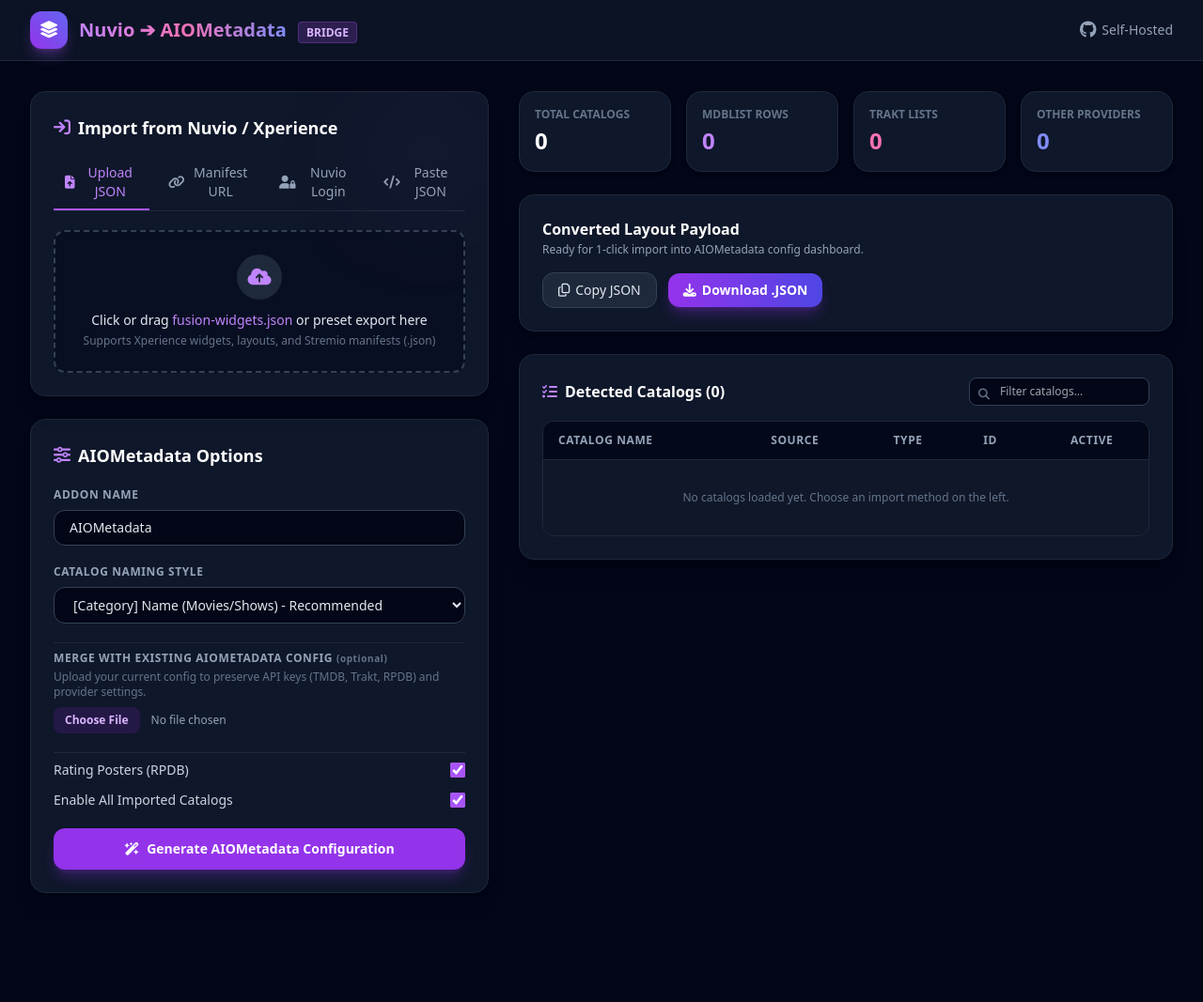
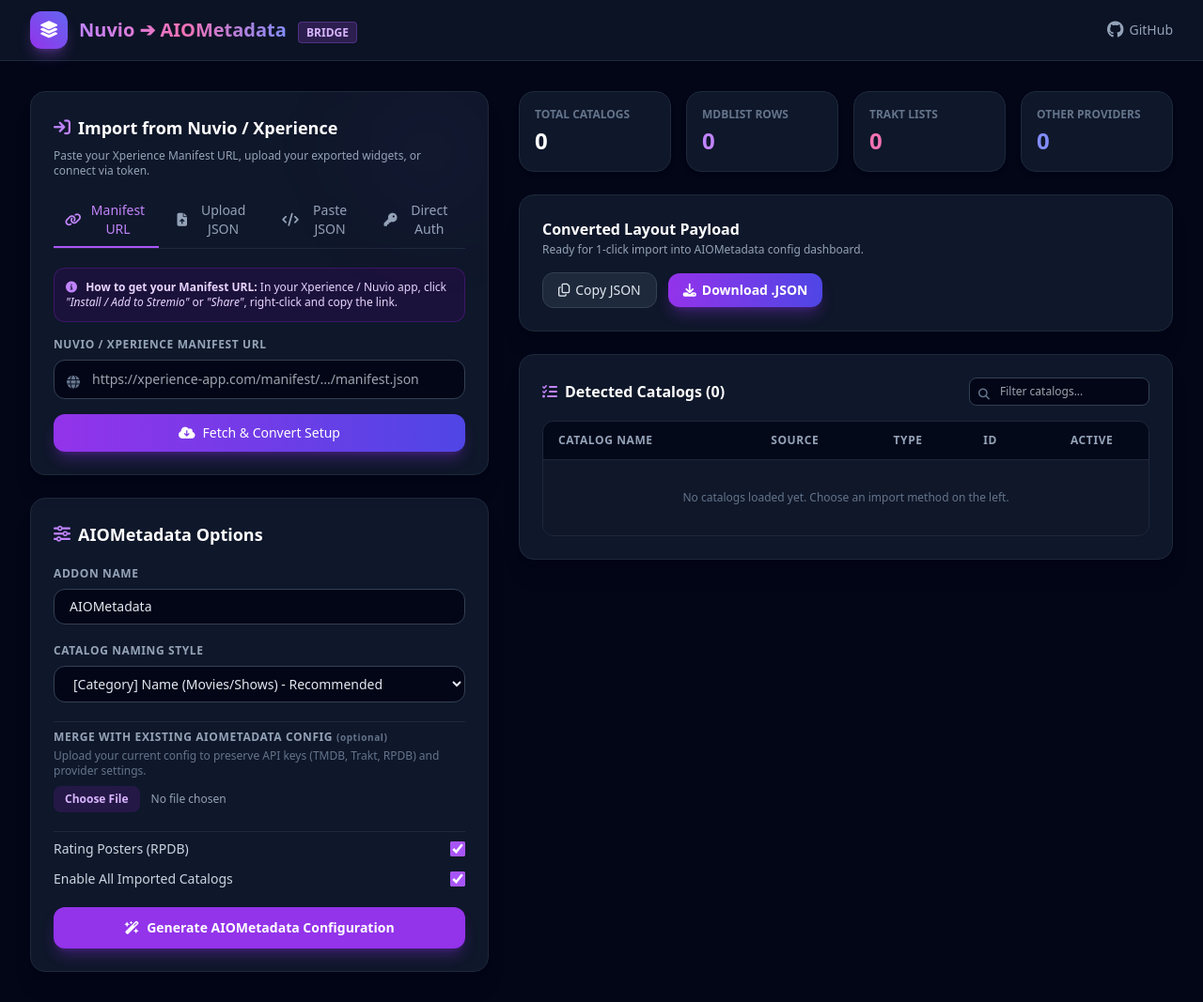
Before and after one commit to mckenna654/nuvio2fusion, a FastAPI app: page / in a window 1280 px wide. Shown: the whole page at 94% size. Before the commit the page ends 951 px from the top, so only its background shows below. Run offline with FastAPI, Linux system fonts and the light colour scheme; some libraries are stand-ins or nearby versions.

Commit message:
fix: sanitize hostname queries and streamline manifest URL and token ingest

```diff
--- a/app/static/js/app.js
+++ b/app/static/js/app.js
@@ -123,31 +123,35 @@ async function fetchManifest() {
   }
 }
 
-// Login Nuvio
-async function loginNuvio() {
-  const email = document.getElementById('nuvioEmail').value.trim();
-  const password = document.getElementById('nuvioPassword').value;
-
-  if (!email || !password) {
-    showToast('Please enter Nuvio email and password', 'error');
+// Fetch via Token
+async function fetchViaToken() {
+  const token = document.getElementById('nuvioToken').value.trim();
+  if (!token) {
+    showToast('Please enter your session token', 'error');
     return;
   }
 
-  showToast('Connecting to Nuvio account...', 'info');
+  showToast('Connecting via token...', 'info');
   try {
-    const res = await fetch('/api/nuvio/login', {
+    const res = await fetch('/api/nuvio/token', {
       method: 'POST',
       headers: { 'Content-Type': 'application/json' },
       body: JSON.stringify({
-        email,
-        password,
+        token,
         addon_name: document.getElementById('optAddonName').value.trim() || 'AIOMetadata',
         prefix_mode: document.getElementById('optPrefixMode').value
       })
     });
 
     const data = await res.json();
-    if (!res.ok) throw new Error(data.detail || 'Failed to login to Nuvio');
+    if (!res.ok) throw new Error(data.detail || 'Failed to authenticate via token');
+
+    updateResults(data);
+    showToast(`Loaded ${data.totalCatalogs} catalogs!`, 'success');
+  } catch (err) {
+    showToast(err.message, 'error');
+  }
+}
 
     updateResults(data);
     showToast(`Successfully pulled ${data.totalCatalogs} catalogs from Nuvio!`, 'success');
--- a/app/templates/index.html
+++ b/app/templates/index.html
@@ -48,9 +48,9 @@
         </div>
       </div>
       <div class="flex items-center space-x-4">
-        <a href="https://github.com" target="_blank" class="text-slate-400 hover:text-slate-200 transition text-sm flex items-center space-x-1.5">
+        <a href="https://github.com/mckenna654/xp2aiom" target="_blank" class="text-slate-400 hover:text-slate-200 transition text-sm flex items-center space-x-1.5">
           <i class="fa-brands fa-github text-lg"></i>
-          <span class="hidden sm:inline">Self-Hosted</span>
+          <span class="hidden sm:inline">GitHub</span>
         </a>
       </div>
     </div>
@@ -67,75 +67,64 @@
         <div class="bg-slate-900 border border-slate-800 rounded-2xl p-6 shadow-xl relative overflow-hidden">
           <div class="absolute top-0 right-0 w-32 h-32 bg-purple-500/5 rounded-full blur-3xl pointer-events-none"></div>
 
-          <h2 class="text-lg font-semibold text-white mb-4 flex items-center space-x-2">
+          <h2 class="text-lg font-semibold text-white mb-2 flex items-center space-x-2">
             <i class="fa-solid fa-arrow-right-to-bracket text-purple-400"></i>
             <span>Import from Nuvio / Xperience</span>
           </h2>
+          <p class="text-xs text-slate-400 mb-4">Paste your Xperience Manifest URL, upload your exported widgets, or connect via token.</p>
 
           <!-- Tabs -->
           <div class="flex border-b border-slate-800 mb-5 space-x-2 overflow-x-auto" id="inputTabs">
-            <button onclick="switchTab('tab-upload')" id="btn-tab-upload" class="tab-btn active px-3 py-2 text-sm font-medium border-b-2 border-purple-500 text-purple-400 flex items-center space-x-2">
-              <i class="fa-solid fa-file-arrow-up"></i>
-              <span>Upload JSON</span>
-            </button>
-            <button onclick="switchTab('tab-manifest')" id="btn-tab-manifest" class="tab-btn px-3 py-2 text-sm font-medium border-b-2 border-transparent text-slate-400 hover:text-slate-200 flex items-center space-x-2">
+            <button onclick="switchTab('tab-manifest')" id="btn-tab-manifest" class="tab-btn active px-3 py-2 text-sm font-medium border-b-2 border-purple-500 text-purple-400 flex items-center space-x-2">
               <i class="fa-solid fa-link"></i>
               <span>Manifest URL</span>
             </button>
-            <button onclick="switchTab('tab-login')" id="btn-tab-login" class="tab-btn px-3 py-2 text-sm font-medium border-b-2 border-transparent text-slate-400 hover:text-slate-200 flex items-center space-x-2">
-              <i class="fa-solid fa-user-lock"></i>
-              <span>Nuvio Login</span>
+            <button onclick="switchTab('tab-upload')" id="btn-tab-upload" class="tab-btn px-3 py-2 text-sm font-medium border-b-2 border-transparent text-slate-400 hover:text-slate-200 flex items-center space-x-2">
+              <i class="fa-solid fa-file-arrow-up"></i>
+              <span>Upload JSON</span>
             </button>
             <button onclick="switchTab('tab-paste')" id="btn-tab-paste" class="tab-btn px-3 py-2 text-sm font-medium border-b-2 border-transparent text-slate-400 hover:text-slate-200 flex items-center space-x-2">
               <i class="fa-solid fa-code"></i>
               <span>Paste JSON</span>
             </button>
+            <button onclick="switchTab('tab-login')" id="btn-tab-login" class="tab-btn px-3 py-2 text-sm font-medium border-b-2 border-transparent text-slate-400 hover:text-slate-200 flex items-center space-x-2">
+              <i class="fa-solid fa-key"></i>
+              <span>Direct Auth</span>
+            </button>
           </div>
 
-          <!-- Tab 1: Upload File -->
-          <div id="tab-upload" class="tab-content space-y-4">
+          <!-- Tab 1: Manifest URL (Default & Recommended) -->
+          <div id="tab-manifest" class="tab-content space-y-4">
+            <div class="p-3 bg-purple-950/30 border border-purple-800/40 rounded-xl text-xs text-purple-200">
+              <i class="fa-solid fa-circle-info text-purple-400 mr-1.5"></i>
+              <strong>How to get your Manifest URL:</strong> In your Xperience / Nuvio app, click <em>"Install / Add to Stremio"</em> or <em>"Share"</em>, right-click and copy the link.
+            </div>
+            <div>
+              <label class="block text-xs font-semibold text-slate-400 uppercase tracking-wider mb-2">Nuvio / Xperience Manifest URL</label>
+              <div class="relative">
+                <input type="text" id="manifestUrl" placeholder="https://xperience-app.com/manifest/.../manifest.json" class="w-full bg-slate-950 border border-slate-700 rounded-xl px-4 py-2.5 text-sm text-slate-200 focus:outline-none focus:border-purple-500 transition pl-10">
+                <i class="fa-solid fa-globe absolute left-3.5 top-3.5 text-slate-500 text-sm"></i>
+              </div>
+            </div>
+            <button onclick="fetchManifest()" class="w-full py-2.5 bg-gradient-to-r from-purple-600 to-indigo-600 hover:from-purple-500 hover:to-indigo-500 text-white font-medium text-sm rounded-xl shadow-lg shadow-purple-600/30 transition flex items-center justify-center space-x-2">
+              <i class="fa-solid fa-cloud-arrow-down"></i>
+              <span>Fetch & Convert Setup</span>
+            </button>
+          </div>
+
+          <!-- Tab 2: Upload File -->
+          <div id="tab-upload" class="tab-content hidden space-y-4">
             <div id="dropZone" class="border-2 border-dashed border-slate-700 hover:border-purple-500/60 rounded-xl p-6 text-center cursor-pointer transition bg-slate-950/40 group">
               <input type="file" id="fileInput" accept=".json" class="hidden" onchange="handleFileSelected(event)">
               <div class="w-12 h-12 mx-auto rounded-full bg-slate-800 group-hover:bg-purple-900/30 flex items-center justify-center text-purple-400 mb-3 transition">
                 <i class="fa-solid fa-cloud-arrow-up text-xl"></i>
               </div>
-              <p class="text-sm font-medium text-slate-200" id="fileStatusText">Click or drag <span class="text-purple-400">fusion-widgets.json</span> or preset export here</p>
+              <p class="text-sm font-medium text-slate-200" id="fileStatusText">Click or drag <span class="text-purple-400">fusion-widgets.json</span> or export file here</p>
               <p class="text-xs text-slate-500 mt-1">Supports Xperience widgets, layouts, and Stremio manifests (.json)</p>
             </div>
           </div>
 
-          <!-- Tab 2: Manifest URL -->
-          <div id="tab-manifest" class="tab-content hidden space-y-4">
-            <div>
-              <label class="block text-xs font-semibold text-slate-400 uppercase tracking-wider mb-2">Nuvio / Xperience Manifest URL</label>
-              <div class="relative">
-                <input type="url" id="manifestUrl" placeholder="https://xperience-app.com/manifest/.../manifest.json" class="w-full bg-slate-950 border border-slate-700 rounded-xl px-4 py-2.5 text-sm text-slate-200 focus:outline-none focus:border-purple-500 transition pl-10">
-                <i class="fa-solid fa-globe absolute left-3.5 top-3.5 text-slate-500 text-sm"></i>
-              </div>
-            </div>
-            <button onclick="fetchManifest()" class="w-full py-2.5 bg-gradient-to-r from-purple-600 to-indigo-600 hover:from-purple-500 hover:to-indigo-500 text-white font-medium text-sm rounded-xl shadow-lg shadow-purple-600/30 transition flex items-center justify-center space-x-2">
-              <i class="fa-solid fa-cloud-arrow-down"></i>
-              <span>Fetch & Convert Manifest</span>
-            </button>
-          </div>
-
-          <!-- Tab 3: Login -->
-          <div id="tab-login" class="tab-content hidden space-y-4">
-            <div>
-              <label class="block text-xs font-semibold text-slate-400 uppercase tracking-wider mb-2">Nuvio Email</label>
-              <input type="email" id="nuvioEmail" placeholder="your@email.com" class="w-full bg-slate-950 border border-slate-700 rounded-xl px-4 py-2.5 text-sm text-slate-200 focus:outline-none focus:border-purple-500 transition">
-            </div>
-            <div>
-              <label class="block text-xs font-semibold text-slate-400 uppercase tracking-wider mb-2">Password</label>
-              <input type="password" id="nuvioPassword" placeholder="••••••••" class="w-full bg-slate-950 border border-slate-700 rounded-xl px-4 py-2.5 text-sm text-slate-200 focus:outline-none focus:border-purple-500 transition">
-            </div>
-            <button onclick="loginNuvio()" class="w-full py-2.5 bg-gradient-to-r from-purple-600 to-indigo-600 hover:from-purple-500 hover:to-indigo-500 text-white font-medium text-sm rounded-xl shadow-lg shadow-purple-600/30 transition flex items-center justify-center space-x-2">
-              <i class="fa-solid fa-plug"></i>
-              <span>Connect & Pull Setup</span>
-            </button>
-          </div>
-
-          <!-- Tab 4: Raw Paste -->
+          <!-- Tab 3: Raw Paste -->
           <div id="tab-paste" class="tab-content hidden space-y-4">
             <div>
               <label class="block text-xs font-semibold text-slate-400 uppercase tracking-wider mb-2">Paste Raw JSON</label>
@@ -144,6 +133,18 @@
             <button onclick="processRawJson()" class="w-full py-2.5 bg-gradient-to-r from-purple-600 to-indigo-600 hover:from-purple-500 hover:to-indigo-500 text-white font-medium text-sm rounded-xl shadow-lg shadow-purple-600/30 transition flex items-center justify-center space-x-2">
               <i class="fa-solid fa-bolt"></i>
               <span>Parse & Convert JSON</span>
+            </button>
+          </div>
+
+          <!-- Tab 4: Direct Auth -->
+          <div id="tab-login" class="tab-content hidden space-y-4">
+            <div>
+              <label class="block text-xs font-semibold text-slate-400 uppercase tracking-wider mb-2">Nuvio / Xperience Bearer Token or Session Key</label>
+              <input type="password" id="nuvioToken" placeholder="eyJhbGciOiJIUzI1NiJ9..." class="w-full bg-slate-950 border border-slate-700 rounded-xl px-4 py-2.5 text-sm text-slate-200 focus:outline-none focus:border-purple-500 transition">
+            </div>
+            <button onclick="fetchViaToken()" class="w-full py-2.5 bg-gradient-to-r from-purple-600 to-indigo-600 hover:from-purple-500 hover:to-indigo-500 text-white font-medium text-sm rounded-xl shadow-lg shadow-purple-600/30 transition flex items-center justify-center space-x-2">
+              <i class="fa-solid fa-plug"></i>
+              <span>Connect via Token</span>
             </button>
           </div>
 
```
Also changed, not shown: app/nuvio_client.py (+35 -15 lines).
